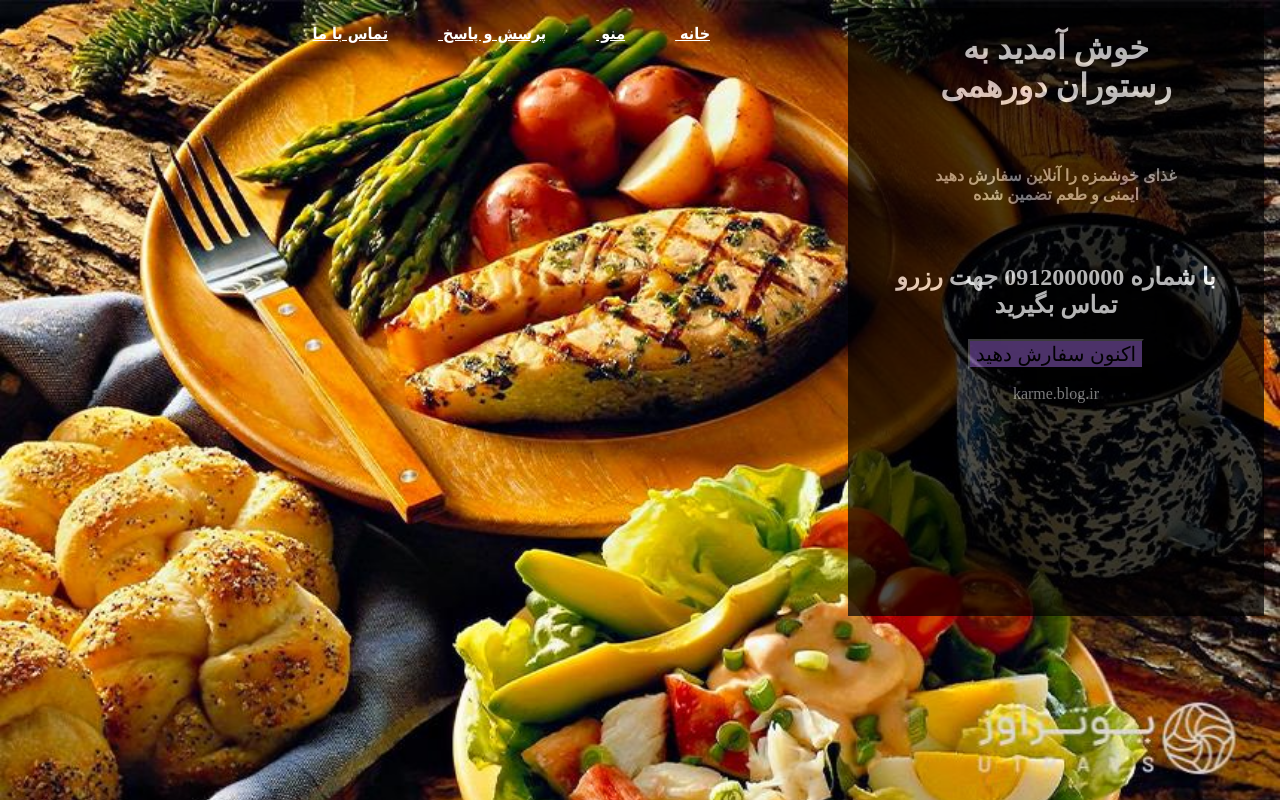
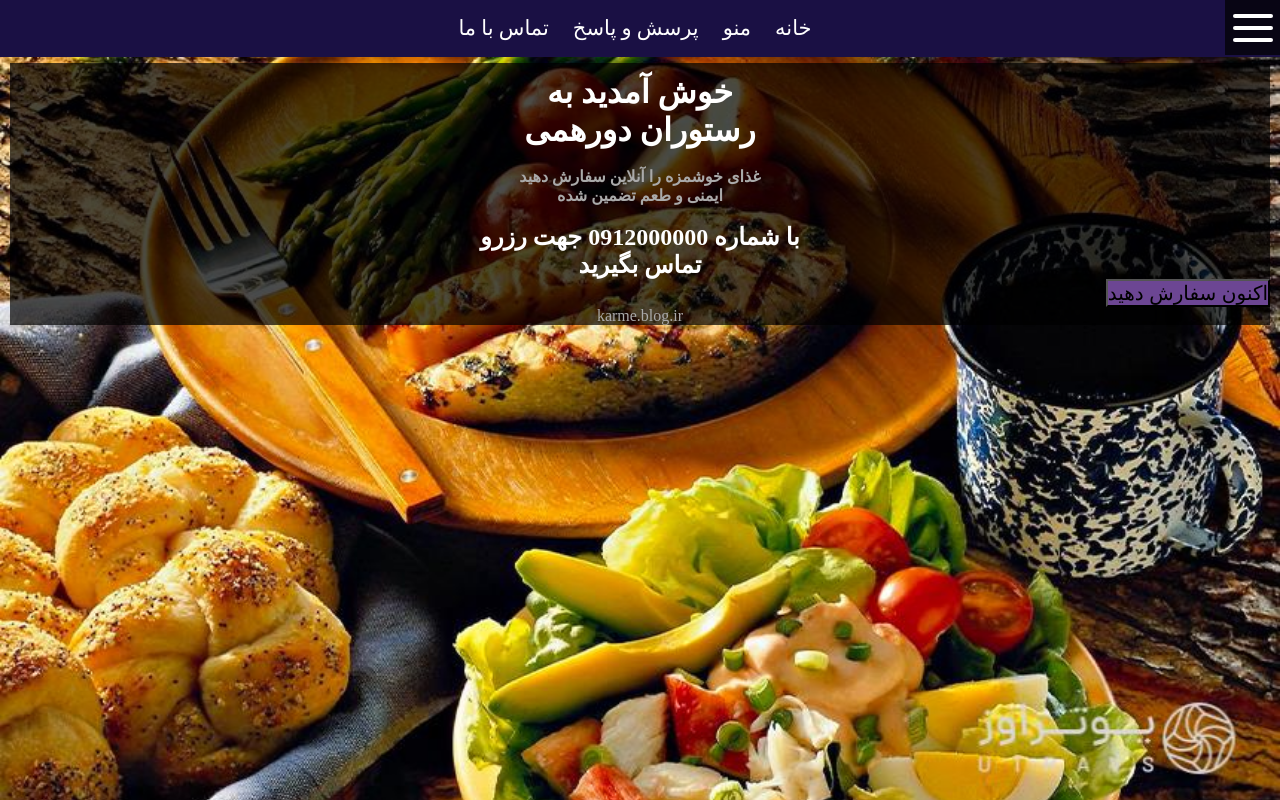
Before and after one commit to A7337li/Restaurant, a plain HTML site: page restaurant.html in a window 1280 px wide. Drawn offline with Linux system fonts and the light colour scheme.

Commit message:
changed files

```diff
--- a/restaurant.html
+++ b/restaurant.html
@@ -1,22 +1,24 @@
 <!DOCTYPE html>
 <html dir="rtl" lang="fa-IR">
+
 <head>
 	<meta charset="UTF-8">
 	<meta name="viewport" content="width=device-width, initial-scale=1.0">
 	<title> رستوران ایرانی </title>
 	<link rel="stylesheet" href="styles.css">
 </head>
+
 <body>
-		<div>
-						<div class="box">
-			<ul>
-				<li><a href="#"> خانه </a></li>
-				<li><a href="#"> منو </a></li>
-				<li><a href="#"> پرسش و پاسخ </a></li>
-				<li><a href="#"> تماس با ما </a></li>
+	<div class="burger">
+		<div class="burger-inner"></div>
+	</div>
+	<ul class="list">
+		<li> خانه </li>
+		<li>منو </li>
+		<li> پرسش و پاسخ </li>
+		<li> تماس با ما </li>
 	</ul>
-			</div>
-			<div class="a">
+	<div class="welcome">
 		<h1> خوش آمدید به <br> رستوران دورهمی </h1><br>
 		<h4> غذای خوشمزه را آنلاین سفارش دهید<br> ایمنی و طعم تضمین شده </h4><br>
 		<h2> با شماره 0912000000 جهت رزرو<br>تماس بگیرید</br> </h2>
@@ -25,6 +27,6 @@
 		</form>
 		<p>karme.blog.ir</p>
 	</div>
-		</div>
 </body>
+
 </html>
--- a/styles.css
+++ b/styles.css
@@ -1,63 +1,110 @@
+* {
+	box-sizing: border-box;
+	margin: 0;
+	padding: 0;
+}
+
 body {
 	background-image: url('food.jpg');
 	background-size: cover;
-	background-attachment:fixed;
-    background-repeat: no-repeat;
+	background-attachment: fixed;
+	background-repeat: no-repeat;
 }
-a:link {
-	margin-right: 50px;
-	font-family: Tahoma, Geneva, sans-serif;
+
+ul {
+	list-style-type: none;
+}
+
+.burger {
+	background-color: rgb(0, 0, 0, 0.7);
+	width: 55px;
+	height: 55px;
+	position: relative;
+	display: flex;
+	justify-content: center;
+	align-items: center;
+	z-index: 1;
+	cursor: pointer;
+}
+
+.burger-inner {
+	background-color: #fff;
+	width: 40px;
+	height: 4px;
+	border-radius: 4px;
+}
+
+.burger-inner::after,
+.burger-inner::before {
+	position: absolute;
+	content: "";
+	background-color: #fff;
+	width: 40px;
+	height: 4px;
+	border-radius: 4px;
+}
+
+.burger-inner::after {
+	transform: translateY(12px);
+}
+
+.burger-inner::before {
+	transform: translateY(-12px);
+}
+
+.list {
+	display: flex;
+	justify-content: center;
+	align-items: center;
+	padding-right: 10px;
+	position: absolute;
+	top: 0;
+	left: 0;
+	right: 0;
+	background-color: #1a1044;
+	color: #fff;
+}
+
+.list li {
+	font-size: 21px;
+	margin: 16px 12px;
+}
+
+.welcome {
+	margin: 8px 10px;
+	padding-top: 10px;
+	background-color: rgb(0, 0, 0, 0.7);
+}
+
+h1,
+h2 {
 	color: #ffffff;
+	text-align: center;
 }
-a:visited {
-	font-family: Tahoma, Geneva, sans-serif;
-	color: #ffffff;
+
+p,
+h4 {
+	color: #aaaaaa;
+	text-align: center;
 }
-.a{
-	position:absolute;
-	right:1em;
-	bottom:1em;
-	top:0.5em;
-	width: 26em;
-	height: 38em;
+
+
+input[type=button] {
 	background-color: #000000;
-	opacity: 70%;
-}
-.box {
-	position:absolute;
-	right:30em;
-}
-h1,h2{
-	color: #ffffff;
-	text-align:center;
-}
-p,h4{
-	color: #aaaaaa;
-	text-align:center;
-}
-ul {
-	font-family: Tahoma, Geneva, sans-serif;
-	font-weight: 900;
-}
-li {
-	display: inline;
-}
-form{
-	text-align:center;
-}
-input[type=button]{
-	background-color:#000000;
-	font-size:20px;
+	font-size: 20px;
 	animation: glowing 300ms infinite;
 }
-@keyframes glowing{
-	0%{
-		background-color:red;
+
+@keyframes glowing {
+	0% {
+		background-color: red;
 	}
-	50%{
+
+	50% {
 		background-color: orange;
 	}
-	100%{
+
+	100% {
 		background-color: blue;
 	}
 }
```
Lines whose indentation alone changed are shown as unchanged.
